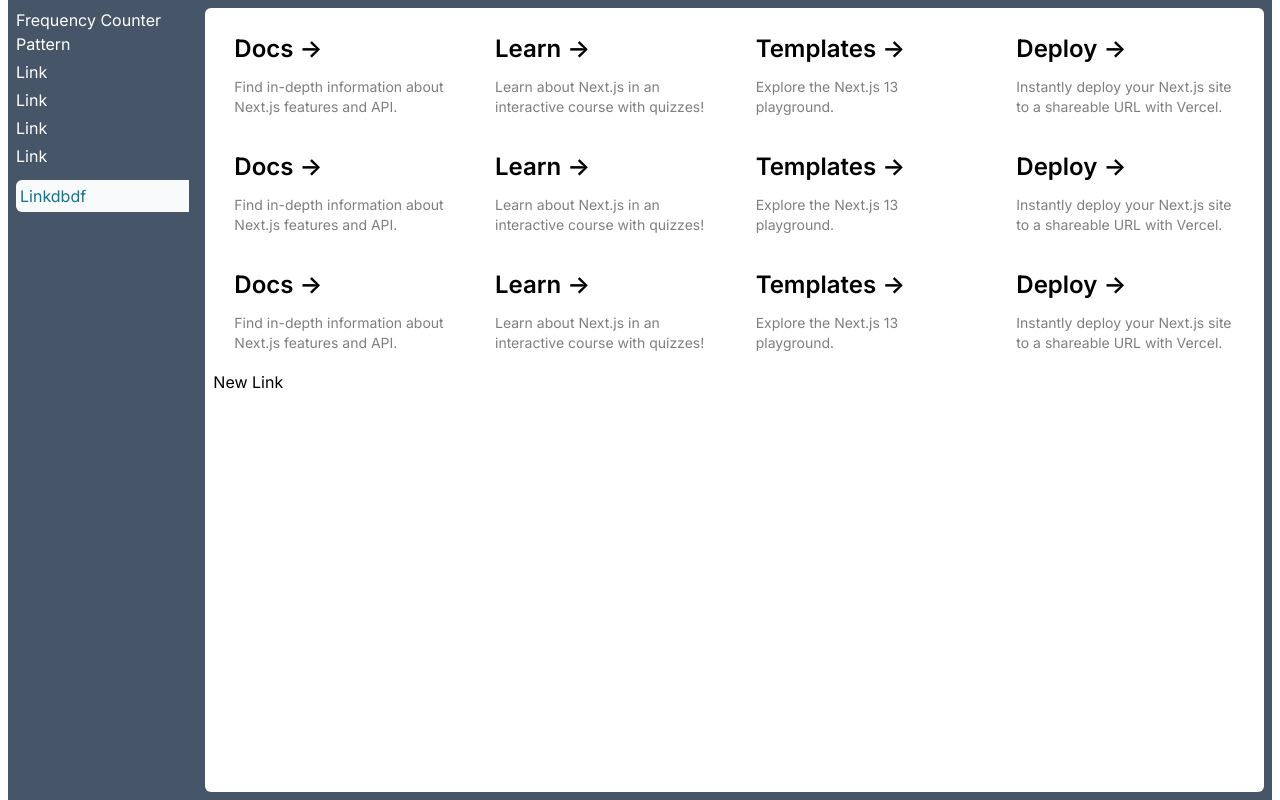
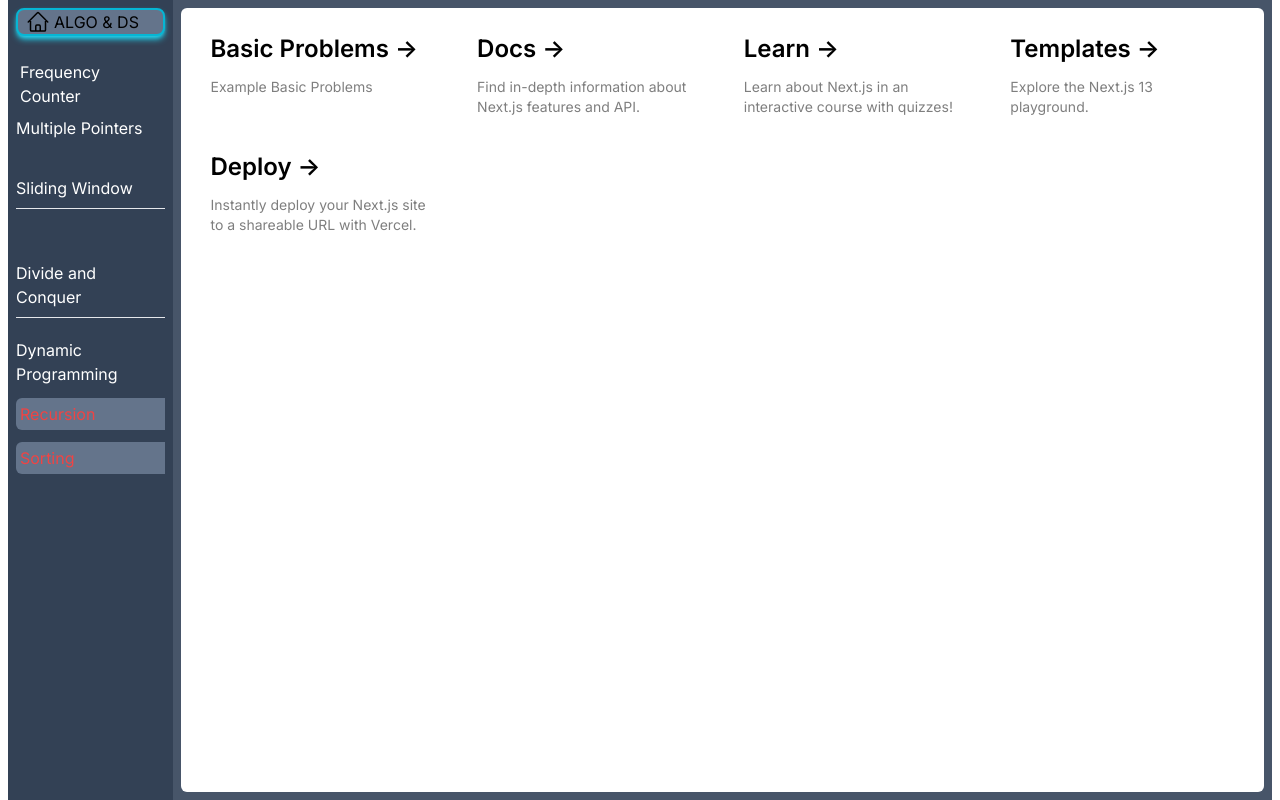
Before and after one commit to mehediasif/js-algorithms-and-data-structures, a Next.js app: page / in a window 1280 px wide. Built offline with nearby package versions, Linux system fonts and the light colour scheme.

Commit message:
more sidebaroptions

```diff
--- a/components/Sidebar.jsx
+++ b/components/Sidebar.jsx
@@ -1,25 +1,34 @@
 "use client"
 import Link from "next/link";
-//import { useRouter } from "next/router";
 import { useRouter } from 'next/navigation';
 
 export default function Navigation(){
+    const router = useRouter();
     const inactiveNav = "flex mt-2 gap-1 p-1";
-    const activeNav = "flex mt-2 gap-1 p-1 bg-gray-50 text-cyan-700 rounded-l-md";
-    const router = useRouter();
+    const activeNav = "flex mt-2 gap-1 p-1 bg-slate-500 text-red-500 rounded-l-md";
     return(
-        <aside className="bg-slate-600 text-white p-2">
-        <nav className="flex flex-col gap-1">
+        <aside className="bg-slate-700 text-white p-2">
+            <nav role='navigation' className="flex flex-col gap-1">
+            <Link href={'/'} >
+            <span className="flex gap-1 px-2 cursor-pointer bg-slate-500 text-black text-clip border-2 border-cyan-500 shadow-md shadow-cyan-400 hover:shadow-lg hover:shadow-blue-500 mb-2 items-center rounded-lg">
+                <svg xmlns="http://www.w3.org/2000/svg" fill="none" viewBox="0 0 24 24" strokeWidth={1.5} stroke="currentColor" className="w-6 h-6">
+                <path strokeLinecap="round" strokeLinejoin="round" d="M2.25 12l8.954-8.955c.44-.439 1.152-.439 1.591 0L21.75 12M4.5 9.75v10.125c0 .621.504 1.125 1.125 1.125H9.75v-4.875c0-.621.504-1.125 1.125-1.125h2.25c.621 0 1.125.504 1.125 1.125V21h4.125c.621 0 1.125-.504 1.125-1.125V9.75M8.25 21h8.25" />
+                </svg>
+                <p>ALGO & DS</p>
+            </span>
+            </Link>
 
-        <Link href={'/frequencyCounter'}>Frequency Counter Pattern</Link>
-        <Link href={'/'}>Link</Link>
-        <Link href={'/'}>Link</Link>
-        <Link href={'/'}>Link</Link>
-        <Link href={'/'}>Link</Link>
-        <Link href={'/'} className={router.pathname === '/' ? activeNav : inactiveNav}>Linkdbdf</Link>
+            <Link href='/frequencyCounter'>
+            <span className={router.pathname === '/frequencyCounter' ? 'flex mt-2 gap-1 p-1 bg-slate-500 text-red-500 rounded-l-md hover:bg-slate-300' : 'flex mt-2 gap-1 p-1'}>Frequency Counter</span>
+            </Link>
+            <Link href={'/multiplePointers'}>Multiple Pointers</Link>
+            <Link href={'/'} className="flex gap-1 mb-4 mt-4 pt-4 pb-2 border-b">Sliding Window</Link>
+            <Link href={'/'} className="flex gap-1 mb-4 mt-4 pt-4 pb-2 border-b">Divide and Conquer</Link>
+            <Link href={'/'}>Dynamic Programming</Link>
+            <Link href={'/'} className={router.pathname === '/' ? activeNav : inactiveNav}>Recursion</Link>
+            <Link href={'/'} className={router.pathname === '/' ? activeNav : inactiveNav}>Sorting</Link>
 
-
-        </nav>
+            </nav>
         </aside>
     );
 }
--- a/components/test.jsx
+++ b/components/test.jsx
@@ -1,8 +1,24 @@
 import React from "react";
-
+import Link from "next/link";
 export default function GridItems() {
     return(
         <div className="mb-16 grid text-center lg:mb-0 lg:grid-cols-4 lg:text-left">
+        <Link
+          href={'/testiRt'}
+          className="group rounded-lg border border-transparent px-5 py-4 transition-colors hover:border-gray-300 hover:bg-gray-100 hover:dark:border-neutral-700 hover:dark:bg-neutral-800/40"
+          rel="noopener noreferrer"
+        >
+        <h2 className={`mb-3 text-2xl font-semibold`}>
+            Basic Problems{' '}
+            <span className="inline-block transition-transform group-hover:translate-x-1 motion-reduce:transform-none">
+              -&gt;
+            </span>
+          </h2>
+          <p className={`m-0 max-w-[30ch] text-sm opacity-50`}>
+            Example Basic Problems
+          </p>
+
+        </Link>
         <a
           href="https://nextjs.org/docs?utm_source=create-next-app&utm_medium=appdir-template&utm_campaign=create-next-app"
           className="group rounded-lg border border-transparent px-5 py-4 transition-colors hover:border-gray-300 hover:bg-gray-100 hover:dark:border-neutral-700 hover:dark:bg-neutral-800/30"
--- a/src/app/globals.css
+++ b/src/app/globals.css
@@ -15,3 +15,9 @@
     --background-end-rgb: 0, 0, 0;
   }
 }
+.inactiveNav {
+  @apply flex mt-2 gap-1 p-1;
+}
+.activeNav {
+  @apply flex mt-2 gap-1 p-1 bg-slate-500 text-red-500 rounded-l-md;
+}
--- /dev/null
+++ b/src/app/multiplePointers/page.js
@@ -0,0 +1,10 @@
+import Layout from "../../../components/Layout";
+
+export default function MultiplePointers(){
+    return(
+        <Layout>
+        <div>
+        <h1>Page for Multiple Pointers pattern</h1>
+        </div>
+        </Layout>)
+}
--- a/src/app/page.js
+++ b/src/app/page.js
@@ -6,15 +6,9 @@ import Link from 'next/link'
 export default function Home() {
   return (
     <main className="px-2 rounded-3xl">
-
       <Layout>
       <GridItems />
-      <GridItems />
-      <GridItems />
-      <Link href={'/testiRt'}>New Link</Link>
       </Layout>
-
-
     </main>
   )
 }
--- a/src/app/testiRt/page.js
+++ b/src/app/testiRt/page.js
@@ -1,10 +1,29 @@
+'use client'
 import Layout from "../../../components/Layout";
+import Link from "next/link";
+import React, { useState } from "react";
+
+function Card({children}) {
+    return <div className="flex flex-shrink-0 w-full h-full mt-2">
+        {children}
+         </div>
+}
 
 export default function TestiRt(){
+    const [activeStatus, setActiveStatus] = useState();
     return(
         <Layout>
-        <div>
-        <h1>Hellow World</h1>
+        <div className="max-w-screen mx-auto rounded-b-[1.5rem] bg-cyan-700 p-6 flex gap-2 items-center text-white drop-shadow-md">
+            <h1 className="flex justify-start items-start">Basic Problems</h1>
+            <p className="text-base leading-4 text-center text-gray-800 mt-2">
+        User Documentation is divided into five sections click on the sections above to find relative information.
+        </p>
         </div>
+        <Card>
+        <p className="text-base leading-4 mb-6 text-center text-gray-800 mt-2">
+        User Documentation is divided into five sections click on the sections above to find relative information.
+        </p>
+        </Card>
+
         </Layout>)
 }
```
